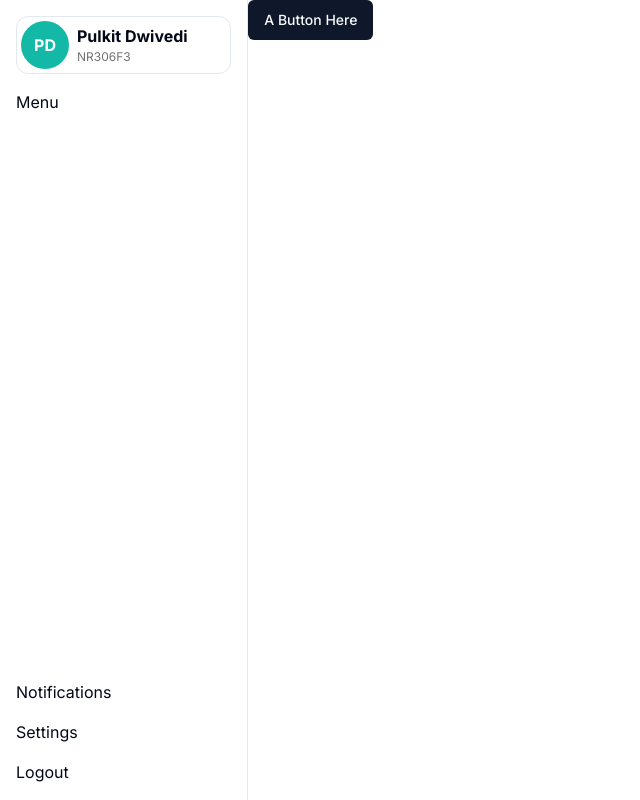
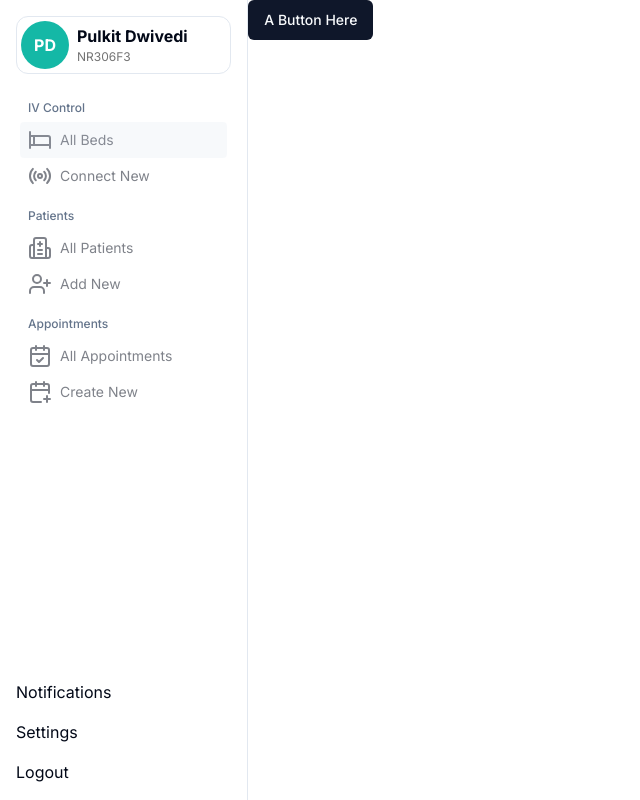
Before and after one commit to pulkit4603/iv-control-dashboard, a Next.js app: page / in a window 1280 px wide. Shown: the whole page, without its empty margins (0-640 px from the left). Built offline with nearby package versions, Linux system fonts and the light colour scheme.

Commit message:
added menu items (sidebar)

```diff
--- a/src/app/globals.css
+++ b/src/app/globals.css
@@ -1,6 +1,6 @@
 @tailwind base;
-  @tailwind components;
-  @tailwind utilities;
+@tailwind components;
+@tailwind utilities;
 
   @layer base {
     :root {
--- a/src/components/Sidebar.tsx
+++ b/src/components/Sidebar.tsx
@@ -1,13 +1,85 @@
 'use client';
 
+
 import UserItem from "./UserItem";
+import {
+    Command,
+    CommandGroup,
+    CommandItem,
+    CommandList,
+    CommandSeparator,
+  } from "@/components/ui/command"
+import { Hospital, Bed, CalendarCheck, UserPlus, CalendarPlus, Radio } from "lucide-react";
 
 export default function Sidebar() {
+    const menuItemsList = [
+        {
+            group: "IV Control",
+            items: [
+                {
+                    name: "All Beds",
+                    icon: <Bed />,
+                    path: "/ivs"
+                },
+                {
+                    name: "Connect New",
+                    icon: <Radio />,
+                    path: "/ivs/add"
+                }
+            ]
+        },
+        {
+            group: "Patients",
+            items: [
+                {
+                    name: "All Patients",
+                    icon: <Hospital />,
+                    path: "/patients"
+                },
+                {
+                    name: "Add New",
+                    icon: <UserPlus />,
+                    path: "/patients/add"
+                }
+            ]
+        },
+        {
+            group: "Appointments",
+            items: [
+                {
+                    name: "All Appointments",
+                    icon: <CalendarCheck />,
+                    path: "/appointments"
+                },
+                {
+                    name: "Create New",
+                    icon: <CalendarPlus />,
+                    path: "/appointments/add"
+                }
+            ]
+        }
+    ]
+
     return <div className="flex flex-col gap-4 w-[300px] min-w-[300px]: border-r min-h-screen p-4">
         <div>
             <UserItem />
         </div>
-        <div className="grow">Menu</div>
+        <div className="grow">
+        <Command style={{overflow: 'visible'}}>
+            <CommandList style={{overflow: 'visible'}}>
+                {menuItemsList.map((menu: any, key: number) => (
+                    <CommandGroup key={key} heading={menu.group}>
+                        {menu.items.map((option: any, optionKey: number) =>
+                            <CommandItem key={optionKey} className="flex gap-2 cursor-pointer">
+                                {option.icon}
+                                {option.name}
+                            </CommandItem>)}
+                    </CommandGroup>
+                ))}
+            </CommandList>
+        </Command>
+
+        </div>
         <div>Notifications</div>
         <div>Settings</div>
         <div>Logout</div>
```
